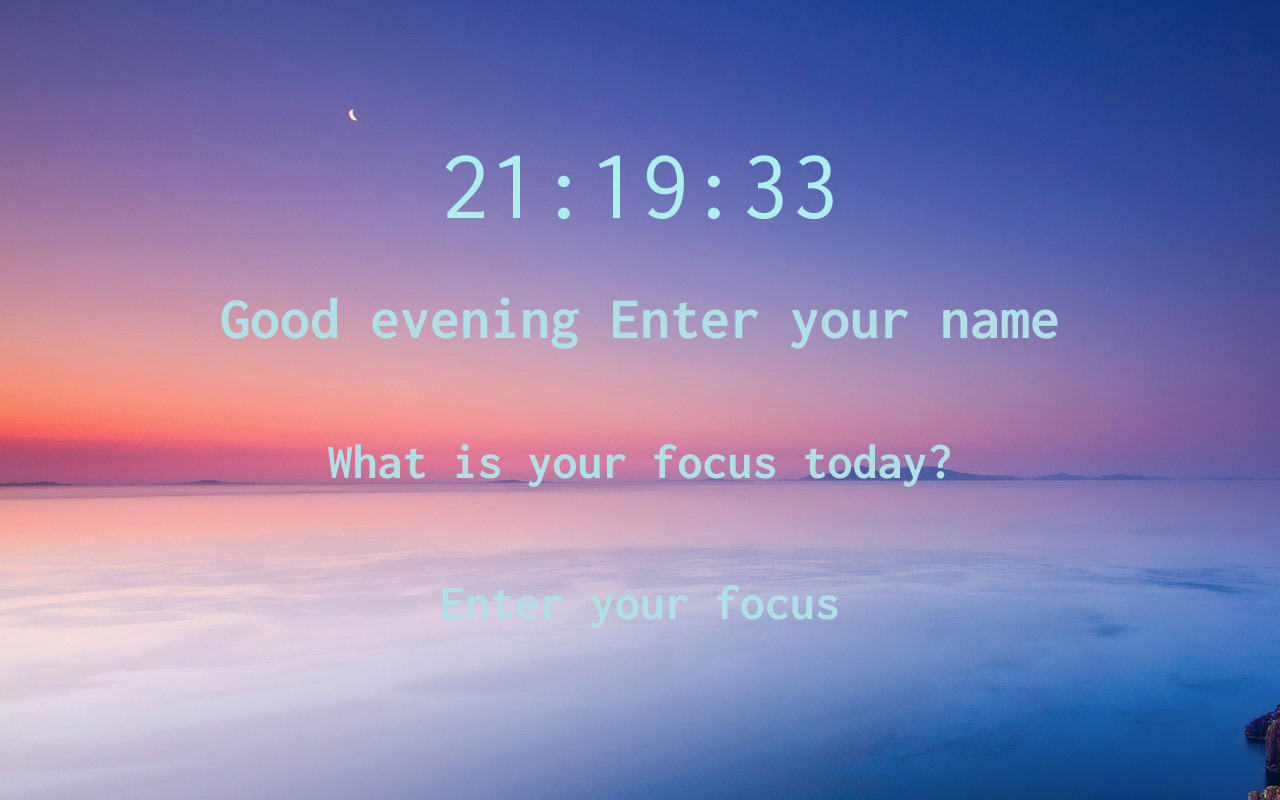
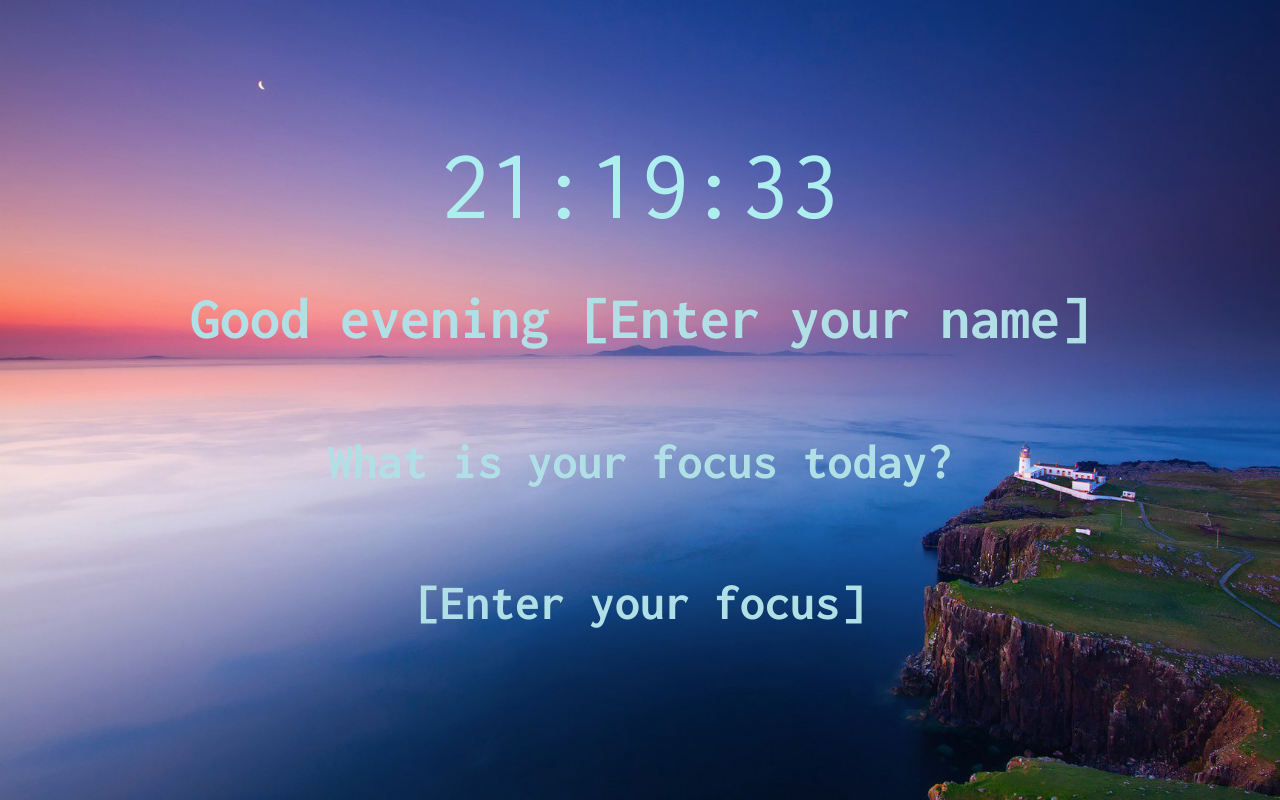
Before and after one commit to Myke-Max/Dynamic-Landing-Page_JS, a plain HTML site: page index.html in a window 1280 px wide. Drawn offline with nearby package versions, Linux system fonts and the light colour scheme.

Commit message:
bgp value

```diff
--- a/index.js
+++ b/index.js
@@ -65,7 +65,7 @@ function onBgImgChange() {
 
 function getName() {
     if (localStorage.getItem('name') === null) {
-        refs.name.textContent = 'Enter your name'
+        refs.name.textContent = '[Enter your name]'
 
     } else {
         refs.name.textContent = localStorage.getItem('name')
@@ -86,7 +86,7 @@ function setName(e) {
 
 function getFocus() {
     if (localStorage.getItem('focus') === null) {
-        refs.focus.textContent = 'Enter your focus'
+        refs.focus.textContent = '[Enter your focus]'
 
     } else {
         refs.focus.textContent = localStorage.getItem('focus')
--- a/style.css
+++ b/style.css
@@ -1,4 +1,6 @@
 body {
+  background-repeat: no-repeat;
+  background-size: cover;
   font-family: "Inconsolata", monospace;
   display: flex;
   flex-direction: column;
```
